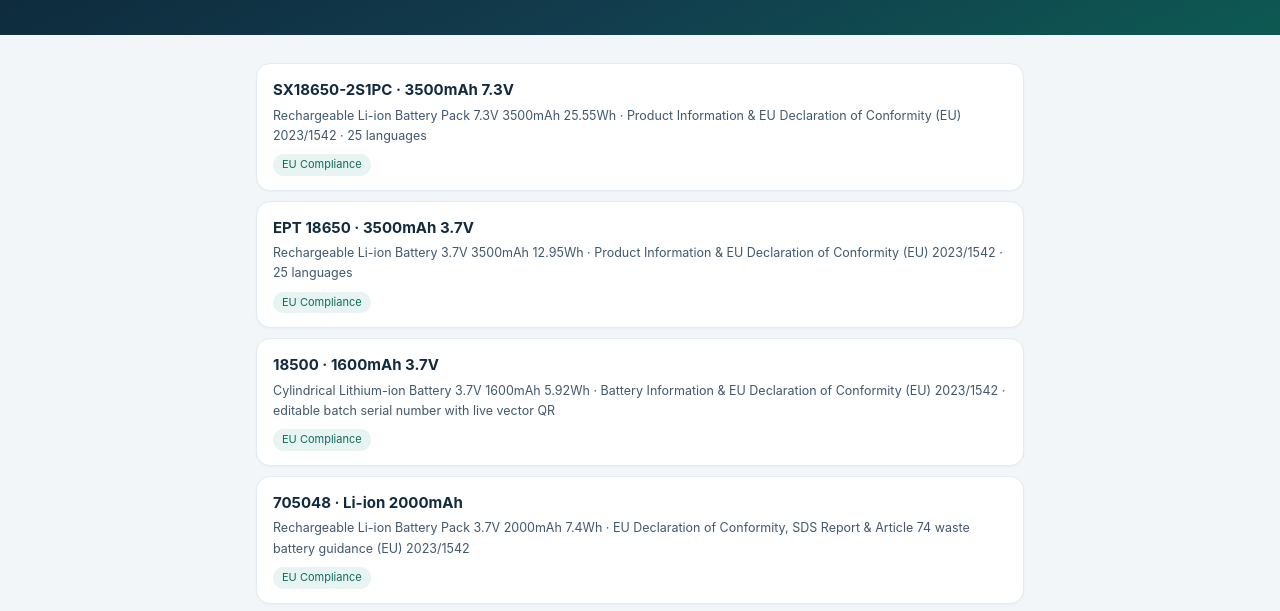
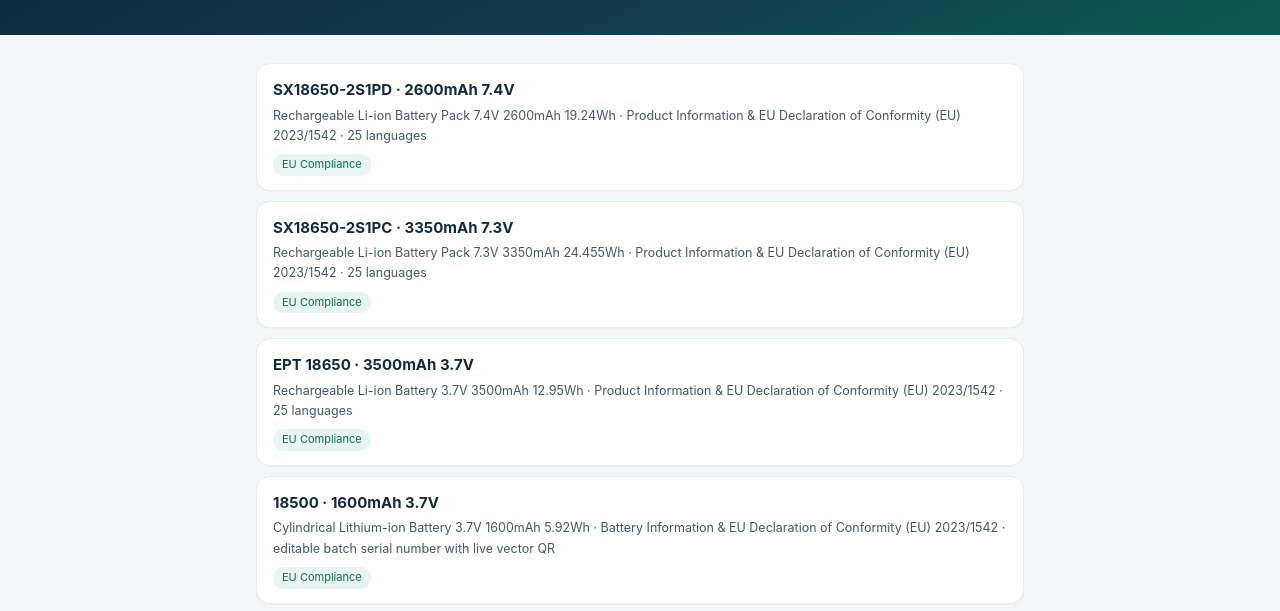
Before and after one commit to EPT-BATTERY/qr-docs, a plain HTML site: page index.html in a window 1280 px wide. Shown: the part 133-744 px from the top of the page. Drawn offline with Linux system fonts and the light colour scheme.

Commit message:
Update index: add SX18650-2S1PD, refresh 2S1PC values

```diff
--- a/index.html
+++ b/index.html
@@ -54,8 +54,12 @@
 
 <script>
 var DOCS = [
-  {slug:'sx18650-2s1pc-7.3v', model:'SX18650-2S1PC · 3500mAh 7.3V',
-   desc:'Rechargeable Li-ion Battery Pack 7.3V 3500mAh 25.55Wh · Product Information & EU Declaration of Conformity (EU) 2023/1542 · 25 languages',
+  {slug:'sx18650-2s1pd-7.4v', model:'SX18650-2S1PD · 2600mAh 7.4V',
+   desc:'Rechargeable Li-ion Battery Pack 7.4V 2600mAh 19.24Wh · Product Information & EU Declaration of Conformity (EU) 2023/1542 · 25 languages',
+   tag:'EU Compliance'},
+
+  {slug:'sx18650-2s1pc-7.3v', model:'SX18650-2S1PC · 3350mAh 7.3V',
+   desc:'Rechargeable Li-ion Battery Pack 7.3V 3350mAh 24.455Wh · Product Information & EU Declaration of Conformity (EU) 2023/1542 · 25 languages',
    tag:'EU Compliance'},
 
   {slug:'18650-3500mah-3.7v', model:'EPT 18650 · 3500mAh 3.7V',
```
